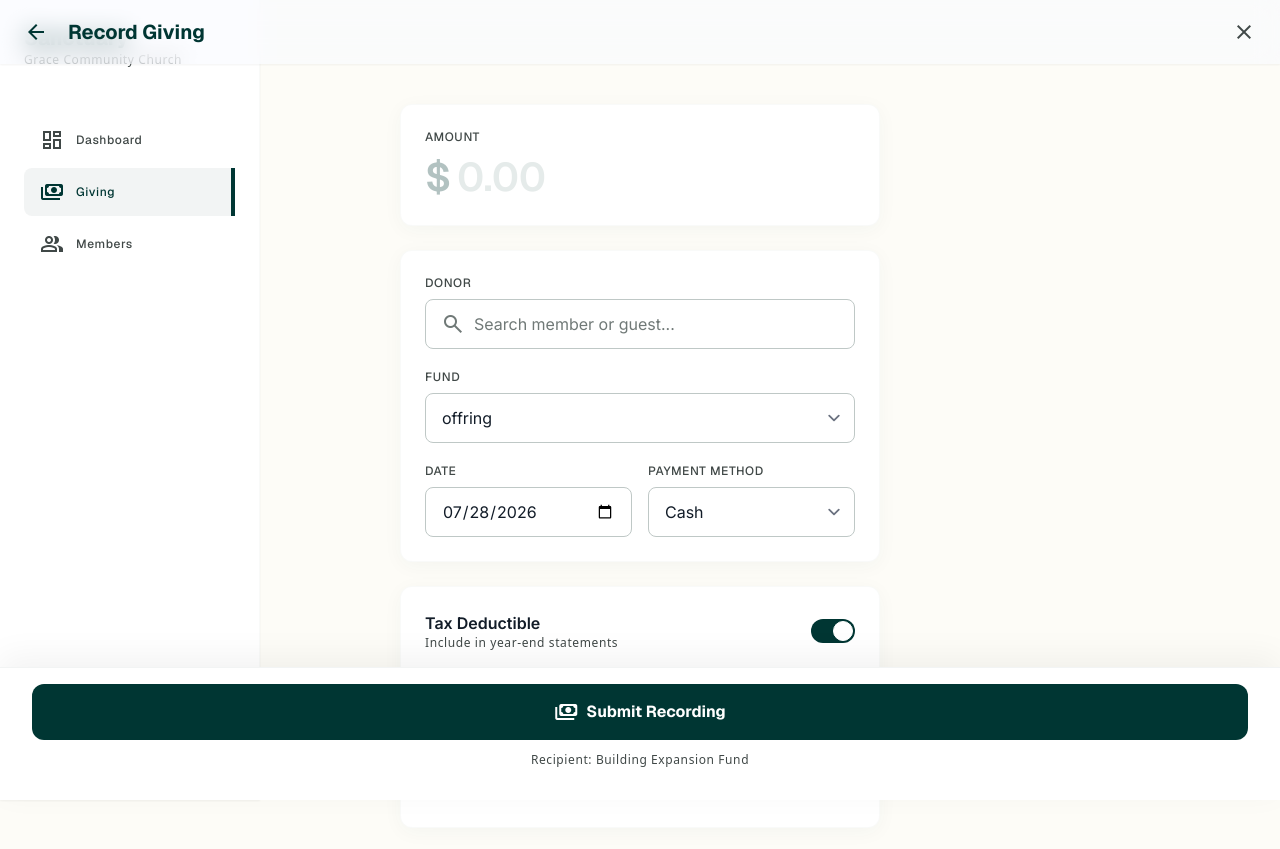
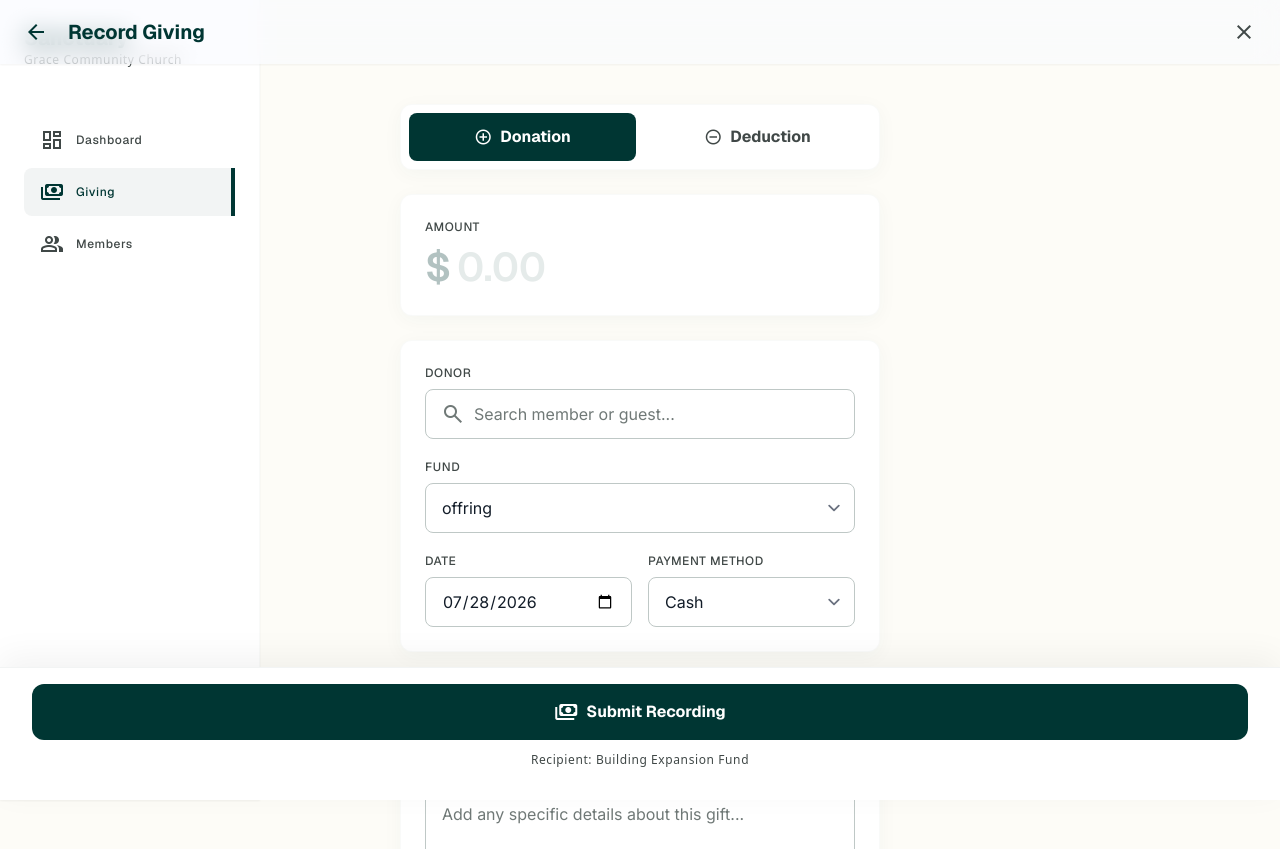
Before and after one commit to devisunknown/church-management-system, a Django app: page /money/add/ in a window 1280 px wide. Shown: the top 849 px of the page. Run offline with Django 5.2, Linux system fonts and the light colour scheme; a user stored in the database is signed in; some libraries are stand-ins or nearby versions.

Commit message:
Add deduction/expense tracking to Giving records
- Add transaction_type field to GivingRecord (income/expense)
- Update money view to show net total, income, and deductions separately
- Update addmoney form with Donation/Deduction toggle
- Update money.html transactions table to flag deductions

```diff
--- a/Templates/addmoney.html
+++ b/Templates/addmoney.html
@@ -112,18 +112,35 @@
 <form class="space-y-6" id="giving-form" method="post" action="{% url 'addmoney' %}">
 {% csrf_token %}
 
+<div class="bg-surface-container-lowest soft-shadow rounded-xl p-2 border border-outline-variant/10 grid grid-cols-2 gap-2" id="transaction-type-toggle">
+<label class="relative">
+<input checked class="sr-only peer" name="transaction_type" type="radio" value="income"/>
+<div class="peer-checked:bg-primary peer-checked:text-white text-on-surface-variant text-center py-3 rounded-lg font-label-md font-bold cursor-pointer transition-colors flex items-center justify-center gap-2">
+<span class="material-symbols-outlined text-[18px]">add_circle</span>
+Donation
+</div>
+</label>
+<label class="relative">
+<input class="sr-only peer" name="transaction_type" type="radio" value="expense"/>
+<div class="peer-checked:bg-error peer-checked:text-white text-on-surface-variant text-center py-3 rounded-lg font-label-md font-bold cursor-pointer transition-colors flex items-center justify-center gap-2">
+<span class="material-symbols-outlined text-[18px]">remove_circle</span>
+Deduction
+</div>
+</label>
+</div>
+
 <div class="bg-surface-container-lowest soft-shadow rounded-xl p-6 border border-outline-variant/10">
-<label class="block text-label-md font-label-md text-on-surface-variant mb-2">AMOUNT</label>
+<label class="block text-label-md font-label-md text-on-surface-variant mb-2" id="amount-label">AMOUNT</label>
 <div class="relative flex items-center">
-<span class="absolute left-0 text-headline-xl font-headline-xl text-primary/30">$</span>
-<input class="w-full bg-transparent border-none p-0 pl-8 text-headline-xl font-headline-xl text-primary placeholder:text-primary/10 focus:ring-0" name="amount" placeholder="0.00" required step="0.01" type="number"/>
+<span class="absolute left-0 text-headline-xl font-headline-xl text-primary/30" id="amount-sign">$</span>
+<input class="w-full bg-transparent border-none p-0 pl-8 text-headline-xl font-headline-xl text-primary placeholder:text-primary/10 focus:ring-0" id="amount-input" name="amount" placeholder="0.00" required step="0.01" type="number"/>
 </div>
 </div>
 
 <div class="bg-surface-container-lowest soft-shadow rounded-xl p-6 space-y-5 border border-outline-variant/10">
 
 <div class="relative">
-<label class="block text-label-md font-label-md text-on-surface-variant mb-2">DONOR</label>
+<label class="block text-label-md font-label-md text-on-surface-variant mb-2" id="donor-label">DONOR</label>
 <div class="relative">
 <span class="absolute left-4 top-1/2 -translate-y-1/2 material-symbols-outlined text-outline">search</span>
 <input autocomplete="off" class="w-full pl-12 pr-4 py-3 bg-white border border-outline-variant rounded-lg font-body-md text-on-surface placeholder:text-outline focus:border-primary transition-all" id="donor-search-input" name="donor_name" placeholder="Search member or guest..." type="text"/>
@@ -160,7 +177,7 @@
 </div>
 </div>
 
-<div class="bg-surface-container-lowest soft-shadow rounded-xl p-6 border border-outline-variant/10 space-y-6">
+<div class="bg-surface-container-lowest soft-shadow rounded-xl p-6 border border-outline-variant/10 space-y-6" id="tax-deductible-section">
 <div class="flex items-center justify-between">
 <div>
 <p class="font-body-md font-semibold text-on-surface">Tax Deductible</p>
@@ -187,9 +204,9 @@
 </main>
 
 <div class="fixed bottom-0 left-0 w-full bg-surface-container-lowest p-4 px-container-padding pb-8 flex flex-col gap-3 shadow-[0_-10px_32px_rgba(0,0,0,0.05)] border-t border-outline-variant/20 z-50">
-<button class="w-full bg-primary text-white py-4 rounded-xl font-headline-md font-bold flex items-center justify-center gap-2 active:scale-95 transition-transform" form="giving-form" type="submit">
-<span class="material-symbols-outlined">payments</span>
-            Submit Recording
+<button class="w-full bg-primary text-white py-4 rounded-xl font-headline-md font-bold flex items-center justify-center gap-2 active:scale-95 transition-transform" form="giving-form" id="submit-btn" type="submit">
+<span class="material-symbols-outlined" id="submit-icon">payments</span>
+<span id="submit-label">Submit Recording</span>
         </button>
 <p class="text-center text-label-md text-on-surface-variant">Recipient: Building Expansion Fund</p>
 </div>
@@ -223,6 +240,46 @@
 </nav>
 
 <script>
+    // --- Donation / Deduction mode toggle ---
+    (function () {
+        const radios = document.querySelectorAll('input[name="transaction_type"]');
+        const amountSign = document.getElementById('amount-sign');
+        const amountInput = document.getElementById('amount-input');
+        const donorLabel = document.getElementById('donor-label');
+        const donorInput = document.getElementById('donor-search-input');
+        const taxSection = document.getElementById('tax-deductible-section');
+        const submitBtn = document.getElementById('submit-btn');
+        const submitIcon = document.getElementById('submit-icon');
+        const submitLabel = document.getElementById('submit-label');
+
+        function applyMode(mode) {
+            const isExpense = mode === 'expense';
+
+            amountSign.classList.toggle('text-primary/30', !isExpense);
+            amountSign.classList.toggle('text-error/40', isExpense);
+            amountInput.classList.toggle('text-primary', !isExpense);
+            amountInput.classList.toggle('text-error', isExpense);
+            amountSign.textContent = isExpense ? '-$' : '$';
+
+            donorLabel.textContent = isExpense ? 'PAID TO / REASON' : 'DONOR';
+            donorInput.placeholder = isExpense ? 'e.g. Electricity bill, Supplies...' : 'Search member or guest...';
+
+            taxSection.classList.toggle('hidden', isExpense);
+
+            submitBtn.classList.toggle('bg-primary', !isExpense);
+            submitBtn.classList.toggle('bg-error', isExpense);
+            submitIcon.textContent = isExpense ? 'remove_circle' : 'payments';
+            submitLabel.textContent = isExpense ? 'Submit Deduction' : 'Submit Recording';
+        }
+
+        radios.forEach(radio => {
+            radio.addEventListener('change', () => applyMode(radio.value));
+        });
+
+        const checked = document.querySelector('input[name="transaction_type"]:checked');
+        applyMode(checked ? checked.value : 'income');
+    })();
+
     document.querySelectorAll('input, select, textarea').forEach(element => {
         element.addEventListener('focus', () => {
             element.closest('.bg-surface-container-lowest')?.classList.add('ring-1', 'ring-primary/20');
--- a/ccc/admin.py
+++ b/ccc/admin.py
@@ -112,6 +112,7 @@ class ActivityLogAdmin(admin.ModelAdmin):
 class GivingRecordAdmin(admin.ModelAdmin):
     list_display = (
         'amount',
+        'transaction_type',
         'donor_name',
         'fund',
         'payment_method',
@@ -126,6 +127,7 @@ class GivingRecordAdmin(admin.ModelAdmin):
         'notes',
     )
     list_filter = (
+        'transaction_type',
         'fund',
         'payment_method',
         'tax_deductible',
--- a/ccc/views.py
+++ b/ccc/views.py
@@ -491,7 +491,13 @@ def attendance_summary(request, event_id):
 @login_required
 def money(request):
     records = GivingRecord.objects.all()[:10]
-    total_giving = GivingRecord.objects.aggregate(total=Sum('amount'))['total'] or 0
+    total_income = GivingRecord.objects.filter(transaction_type='income').aggregate(
+        total=Sum('amount')
+    )['total'] or 0
+    total_deductions = GivingRecord.objects.filter(transaction_type='expense').aggregate(
+        total=Sum('amount')
+    )['total'] or 0
+    total_giving = total_income - total_deductions
 
     month_labels = []
     monthly_totals = []
@@ -510,17 +516,21 @@ def money(request):
 
     for year, month in ordered_months:
         month_labels.append(datetime(year, month, 1).strftime('%b'))
-        monthly_totals.append(
-            float(
-                GivingRecord.objects.filter(
-                    gift_date__year=year,
-                    gift_date__month=month,
-                ).aggregate(total=Sum('amount'))['total'] or 0
-            )
-        )
+        month_income = GivingRecord.objects.filter(
+            transaction_type='income',
+            gift_date__year=year,
+            gift_date__month=month,
+        ).aggregate(total=Sum('amount'))['total'] or 0
+        month_expense = GivingRecord.objects.filter(
+            transaction_type='expense',
+            gift_date__year=year,
+            gift_date__month=month,
+        ).aggregate(total=Sum('amount'))['total'] or 0
+        monthly_totals.append(float(month_income - month_expense))
 
     fund_totals_raw = (
-        GivingRecord.objects.values('fund')
+        GivingRecord.objects.filter(transaction_type='income')
+        .values('fund')
         .annotate(total=Sum('amount'))
         .order_by('fund')
     )
@@ -536,7 +546,7 @@ def money(request):
         for m in Member.objects.all()
     }
 
-    for rec in GivingRecord.objects.exclude(donor_name='').order_by('-gift_date', '-created_at'):
+    for rec in GivingRecord.objects.filter(transaction_type='income').exclude(donor_name='').order_by('-gift_date', '-created_at'):
         name = rec.donor_name.strip()
         key = name.lower()
         if not name or key in seen_names:
@@ -544,7 +554,7 @@ def money(request):
         seen_names.add(key)
 
         matched_member = member_lookup.get(key)
-        donor_total = GivingRecord.objects.filter(donor_name__iexact=name).aggregate(
+        donor_total = GivingRecord.objects.filter(transaction_type='income', donor_name__iexact=name).aggregate(
             total=Sum('amount')
         )['total'] or 0
 
@@ -564,6 +574,8 @@ def money(request):
     return render(request, 'money.html', {
         'records': records,
         'total_giving': total_giving,
+        'total_income': total_income,
+        'total_deductions': total_deductions,
         'month_labels': month_labels,
         'monthly_totals': monthly_totals,
         'fund_labels': fund_labels,
@@ -576,6 +588,9 @@ def money(request):
 def addmoney(request):
     if request.method == 'POST':
         amount = request.POST.get('amount')
+        transaction_type = request.POST.get('transaction_type', 'income')
+        if transaction_type not in dict(GivingRecord.TRANSACTION_TYPE_CHOICES):
+            transaction_type = 'income'
         donor_name = request.POST.get('donor_name', '').strip()
         fund = request.POST.get('fund', 'general')
         payment_method = request.POST.get('payment_method', 'cash')
@@ -585,6 +600,7 @@ def addmoney(request):
 
         GivingRecord.objects.create(
             amount=amount,
+            transaction_type=transaction_type,
             donor_name=donor_name,
             fund=fund,
             payment_method=payment_method,
@@ -593,12 +609,20 @@ def addmoney(request):
             notes=notes,
         )
 
-        _log_activity(
-            activity_type='giving_recorded',
-            description=f"Gift recorded: {donor_name or 'Anonymous'} — {amount}",
-            icon='payments',
-            actor=request.user.username if request.user.is_authenticated else '',
-        )
+        if transaction_type == 'expense':
+            _log_activity(
+                activity_type='giving_recorded',
+                description=f"Deduction recorded: {donor_name or notes or 'Expense'} — {amount}",
+                icon='remove_circle',
+                actor=request.user.username if request.user.is_authenticated else '',
+            )
+        else:
+            _log_activity(
+                activity_type='giving_recorded',
+                description=f"Gift recorded: {donor_name or 'Anonymous'} — {amount}",
+                icon='payments',
+                actor=request.user.username if request.user.is_authenticated else '',
+            )
         return redirect('money')
 
     return render(request, 'addmoney.html', {
```
Also changed, not shown: Templates/money.html (+12 -5 lines), ccc/models.py (+17 -1 lines), ccc/migrations/0016_givingrecord_transaction_type.py (added).
